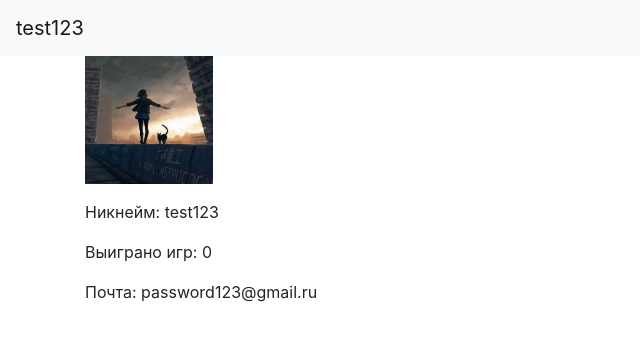
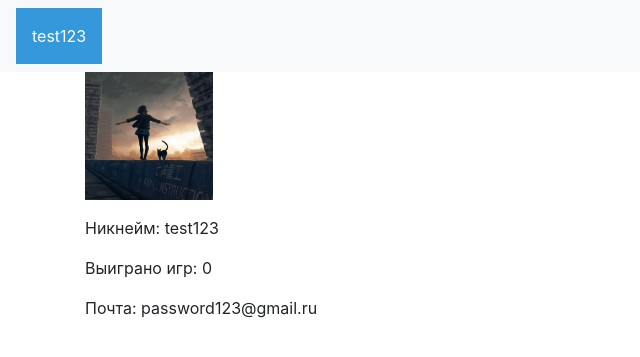
Before and after one commit to Kripipastt/the-walls, a Flask app: page /profile in a window 1280 px wide. Shown: the top 357 px of the page, without its empty margins (0-640 px from the left). Run offline with Flask 3, Linux system fonts and the light colour scheme; a user stored in the database is signed in; some libraries are stand-ins or nearby versions.

Commit message:
update 0.1.1 Add switching between the main menu and the profile

```diff
--- /dev/null
+++ b/static/css/drop-down_list.css
@@ -0,0 +1,44 @@
+/* Кнопка выпадающего списка */
+.dropbtn {
+  background-color: #3498DB;
+  color: white;
+  padding: 16px;
+  font-size: 16px;
+  border: none;
+  cursor: pointer;
+}
+
+/* Кнопка выпадающего меню при наведении и фокусировке */
+.dropbtn:hover, .dropbtn:focus {
+  background-color: #2980B9;
+}
+
+/* Контейнер <div> - необходим для размещения выпадающего содержимого */
+.dropdown {
+  position: relative;
+  display: inline-block;
+}
+
+/* Выпадающее содержимое (скрыто по умолчанию) */
+.dropdown-content {
+  display: none;
+  position: absolute;
+  background-color: #f1f1f1;
+  min-width: 160px;
+  box-shadow: 0px 8px 16px 0px rgba(0,0,0,0.2);
+  z-index: 1;
+}
+
+/* Ссылки внутри выпадающего списка */
+.dropdown-content a {
+  color: black;
+  padding: 12px 16px;
+  text-decoration: none;
+  display: block;
+}
+
+/* Изменение цвета выпадающих ссылок при наведении курсора */
+.dropdown-content a:hover {background-color: #ddd}
+
+/* Показать выпадающее меню (используйте JS, чтобы добавить этот класс .dropdown-content содержимого, когда пользователь нажимает на кнопку выпадающего списка) */
+.show {display:block;}
--- /dev/null
+++ b/static/javascript/drop-down_list.js
@@ -0,0 +1,19 @@
+/* Когда пользователь нажимает на кнопку,
+переключение между скрытием и отображением раскрывающегося содержимого */
+function myFunction() {
+  document.getElementById("myDropdown").classList.toggle("show");
+}
+
+// Закройте выпадающее меню, если пользователь щелкает за его пределами
+window.onclick = function(event) {
+  if (!event.target.matches('.dropbtn')) {
+    var dropdowns = document.getElementsByClassName("dropdown-content");
+    var i;
+    for (i = 0; i < dropdowns.length; i++) {
+      var openDropdown = dropdowns[i];
+      if (openDropdown.classList.contains('show')) {
+        openDropdown.classList.remove('show');
+      }
+    }
+  }
+}
--- a/templates/base.html
+++ b/templates/base.html
@@ -7,6 +7,8 @@
         href="https://stackpath.bootstrapcdn.com/bootstrap/4.4.1/css/bootstrap.min.css"
         integrity="sha384-Vkoo8x4CGsO3+Hhxv8T/Q5PaXtkKtu6ug5TOeNV6gBiFeWPGFN9MuhOf23Q9Ifjh"
         crossorigin="anonymous">
+  <link rel="stylesheet" href="./static/css/drop-down_list.css">
+  <script language="JavaScript" src="./static/javascript/drop-down_list.js"></script>
   {% block css %}{% endblock %}
   <title>{{title}}</title>
 </head>
@@ -14,7 +16,14 @@
 <header>
   <nav class="navbar navbar-light bg-light">
     {% if current_user.is_authenticated %}
-    <a class="navbar-brand" href="/profile">{{ current_user.nickname }}</a>
+    <div class="dropdown">
+    <button onclick="myFunction()" class="dropbtn">{{ current_user.nickname }}</button>
+    <div id="myDropdown" class="dropdown-content">
+      <a href="/">Главное меню</a>
+      <a href="/profile">Профиль</a>
+      <a href="/logout">Выйти</a>
+    </div>
+</div>
     {% endif %}
   </nav>
 </header>
```
